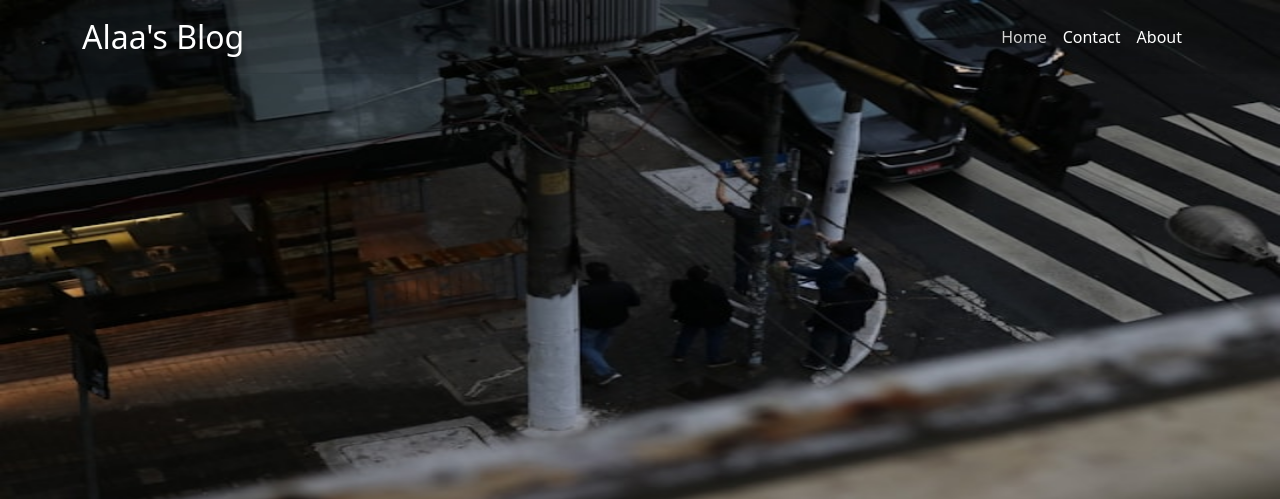
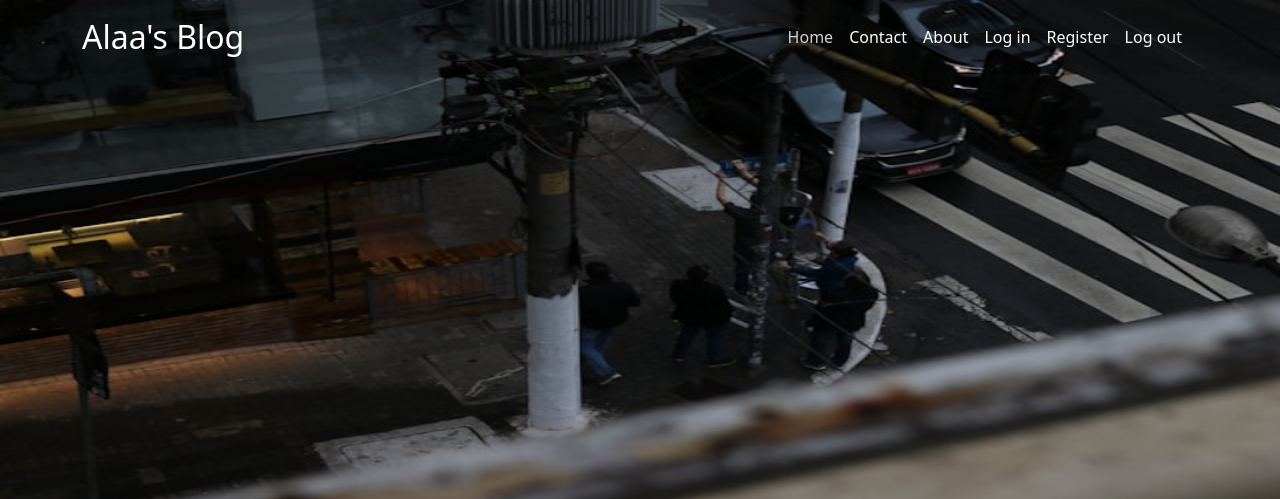
Before and after one commit to alaaibr25/my-blog2, a Python web app: template templates/post.html in a window 1280 px wide. Shown: the top 499 px of the page. Run offline with Jinja, Linux system fonts and the light colour scheme; the template is opened without the code that fills it, so the values that code supplies are empty; some libraries are stand-ins or nearby versions.

Commit message:
Update base.html
Added buttond [log in, logout, register]

```diff
--- a/templates/base.html
+++ b/templates/base.html
@@ -40,6 +40,17 @@
                     <li class="nav-item">
                       <a class="nav-link" href="/about">About</a>
                     </li>
+                       <li class="nav-item">
+                      <a class="nav-link" href="/log">Log in</a>
+                     </li>
+
+                      <li class="nav-item">
+                        <a class="nav-link" href="/register">Register</a>
+                      </li>
+
+                      <li class="nav-item">
+                       <a class="nav-link" href="/logout">Log out</a>
+                      </li>
 
                   </ul>
                 </div>
```
